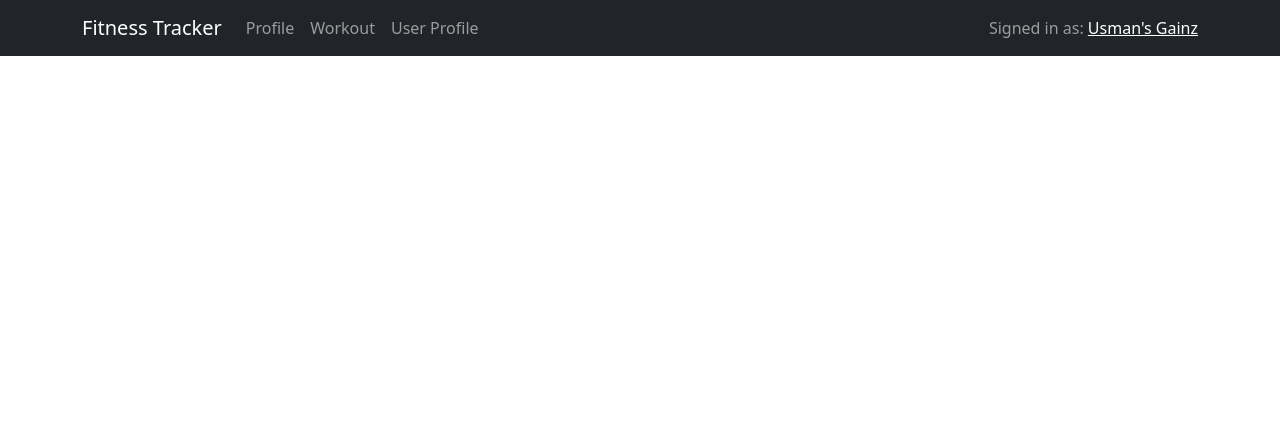
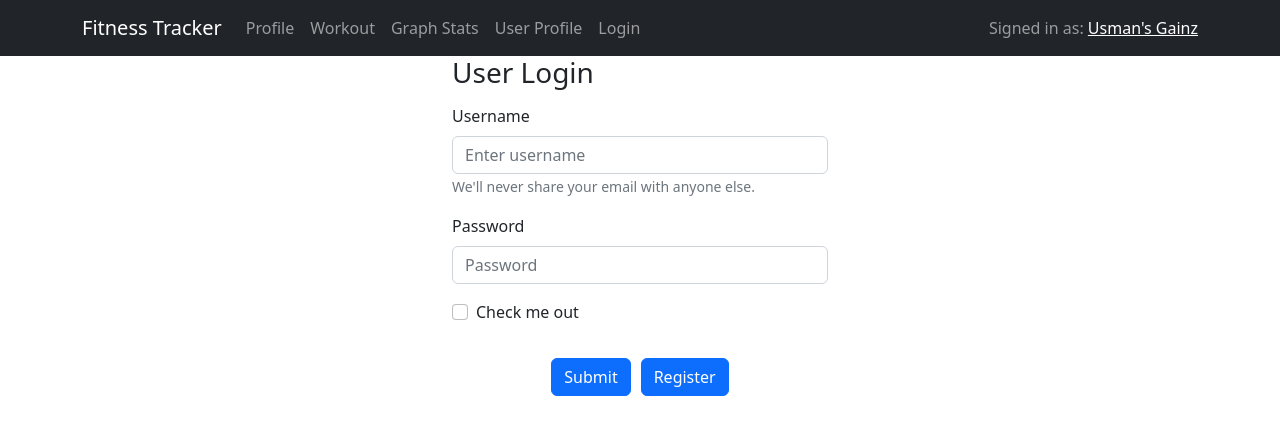
Before and after one commit to solcana/fitness-tracker, a React (Create React App) app in the folder client/: page /user in a window 1280 px wide. Shown: the top 434 px of the page. Built offline with nearby package versions, Linux system fonts and the light colour scheme.

Commit message:
Added user Login page including button to register new users

```diff
--- a/client/src/App.js
+++ b/client/src/App.js
@@ -6,6 +6,7 @@ import { Route, Routes } from "react-router-dom";
 import Workout from "./pages/Workout";
 import GraphStatistics from "./components/GraphStatistics";
 import ProfilePicChanger from "./components/ProfilePicChanger";
+import UserLogin from "./components/UserLogin";
 
 class App extends Component {
 	state = {};
@@ -24,8 +25,16 @@ class App extends Component {
 						element={<Workout />}
 					/>
 					<Route
+						path="/graph-statistics"
+						element={<GraphStatistics />}
+					/>
+					<Route
 						path="/profile-picture"
 						element={<ProfilePicChanger />}
+					/>
+					<Route
+						path="/user"
+						element={<UserLogin />}
 					/>
 				</Routes>
 			</>
--- a/client/src/components/NavBar.js
+++ b/client/src/components/NavBar.js
@@ -16,7 +16,9 @@ function NavBar() {
 					<Nav className="me-auto">
 						<Nav.Link href="/profile">Profile</Nav.Link>
 						<Nav.Link href="/workout">Workout</Nav.Link>
+						<Nav.Link href="/graph-statistics">Graph Stats</Nav.Link>
 						<Nav.Link href="/profile-picture">User Profile</Nav.Link>
+						<Nav.Link href="/user">Login</Nav.Link>
 					</Nav>
 					<Navbar.Text>
 						Signed in as: <a href="#login">Usman's Gainz</a>
--- /dev/null
+++ b/client/src/components/UserLogin.js
@@ -0,0 +1,105 @@
+import React, { Component } from "react";
+import { Container } from "react-bootstrap";
+import Button from "react-bootstrap/Button";
+import Form from "react-bootstrap/Form";
+
+class UserLogin extends Component {
+	constructor(props) {
+		super(props);
+
+		this.state = {
+			username: "",
+			password: "",
+		};
+	}
+
+	onChangeUsername = (e) => {
+		this.setState({
+			username: e.target.value,
+		});
+	};
+
+	onSubmit = (e) => {
+		e.preventDefault();
+
+		const user = {
+			username: this.state.username,
+		};
+		console.log(user);
+		this.setState({
+			username: "",
+		});
+
+		window.location = "/";
+	};
+
+	render() {
+		return (
+			<Container style={{ width: "400px" }}>
+				<h3>User Login</h3>
+				<Form>
+					<Form.Group
+						className="mb-3"
+						controlId="formBasicEmail">
+						<Form.Label>Username</Form.Label>
+						<Form.Control
+							type="text"
+							placeholder="Enter username"
+						/>
+						<Form.Text className="text-muted">
+							We'll never share your email with anyone else.
+						</Form.Text>
+					</Form.Group>
+
+					<Form.Group
+						className="mb-3"
+						controlId="formBasicPassword">
+						<Form.Label>Password</Form.Label>
+						<Form.Control
+							type="password"
+							placeholder="Password"
+						/>
+					</Form.Group>
+					<div
+						style={{
+							display: "flex",
+							justifyContent: "left",
+							marginTop: "1rem",
+						}}>
+						<Form.Group
+							className="mb-3"
+							controlId="formBasicCheckbox">
+							<Form.Check
+								type="checkbox"
+								label="Check me out"
+							/>
+						</Form.Group>
+					</div>
+					<div
+						style={{
+							display: "flex",
+							justifyContent: "center",
+							marginTop: "1rem",
+						}}>
+						<Button
+							className="submit-button"
+							variant="primary"
+							type="submit"
+							style={{ marginRight: "10px" }}
+							onSubmit={this.onSubmit}>
+							Submit
+						</Button>
+						<Button
+							className="submit-button"
+							variant="primary"
+							type="submit">
+							Register
+						</Button>
+					</div>
+				</Form>
+			</Container>
+		);
+	}
+}
+
+export default UserLogin;
```
